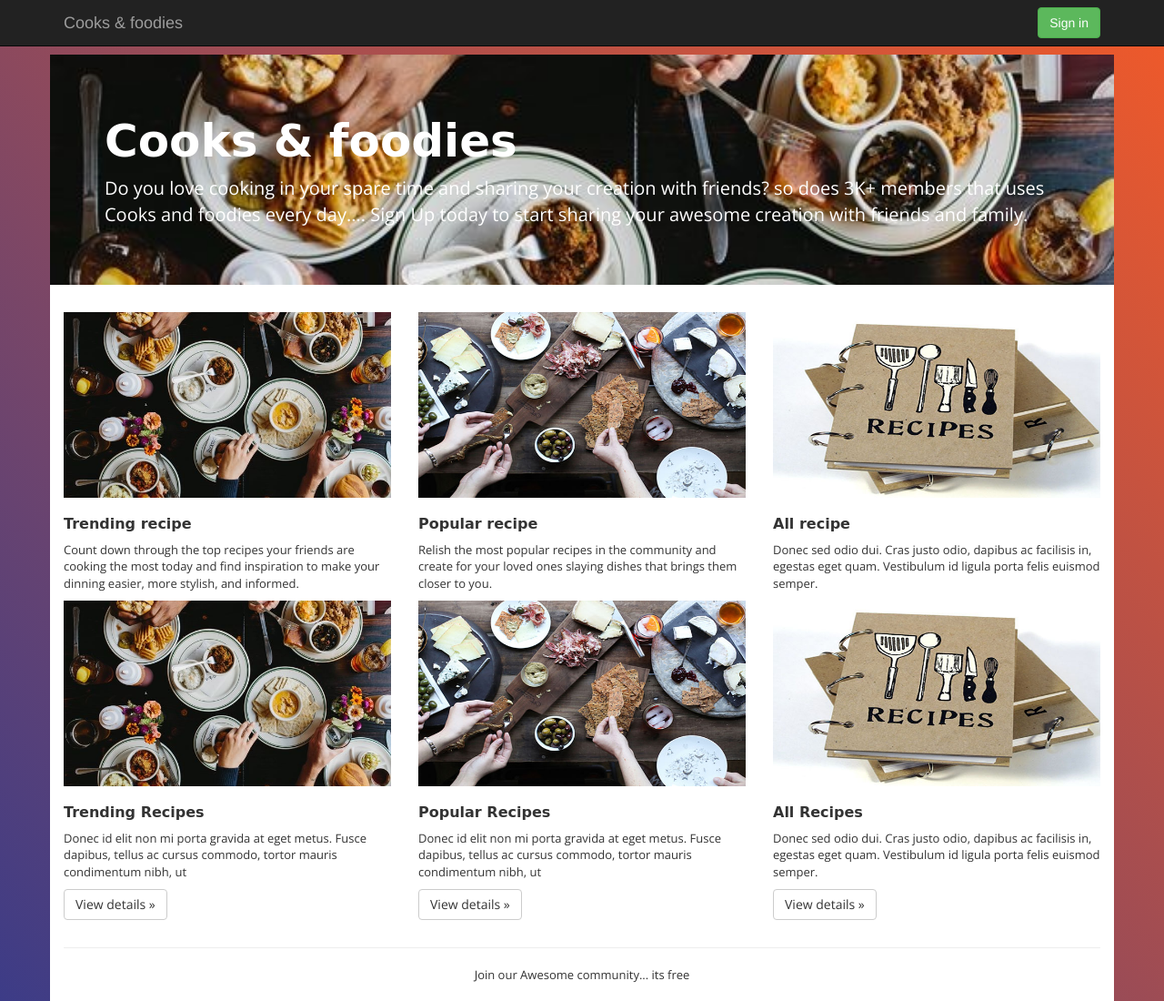
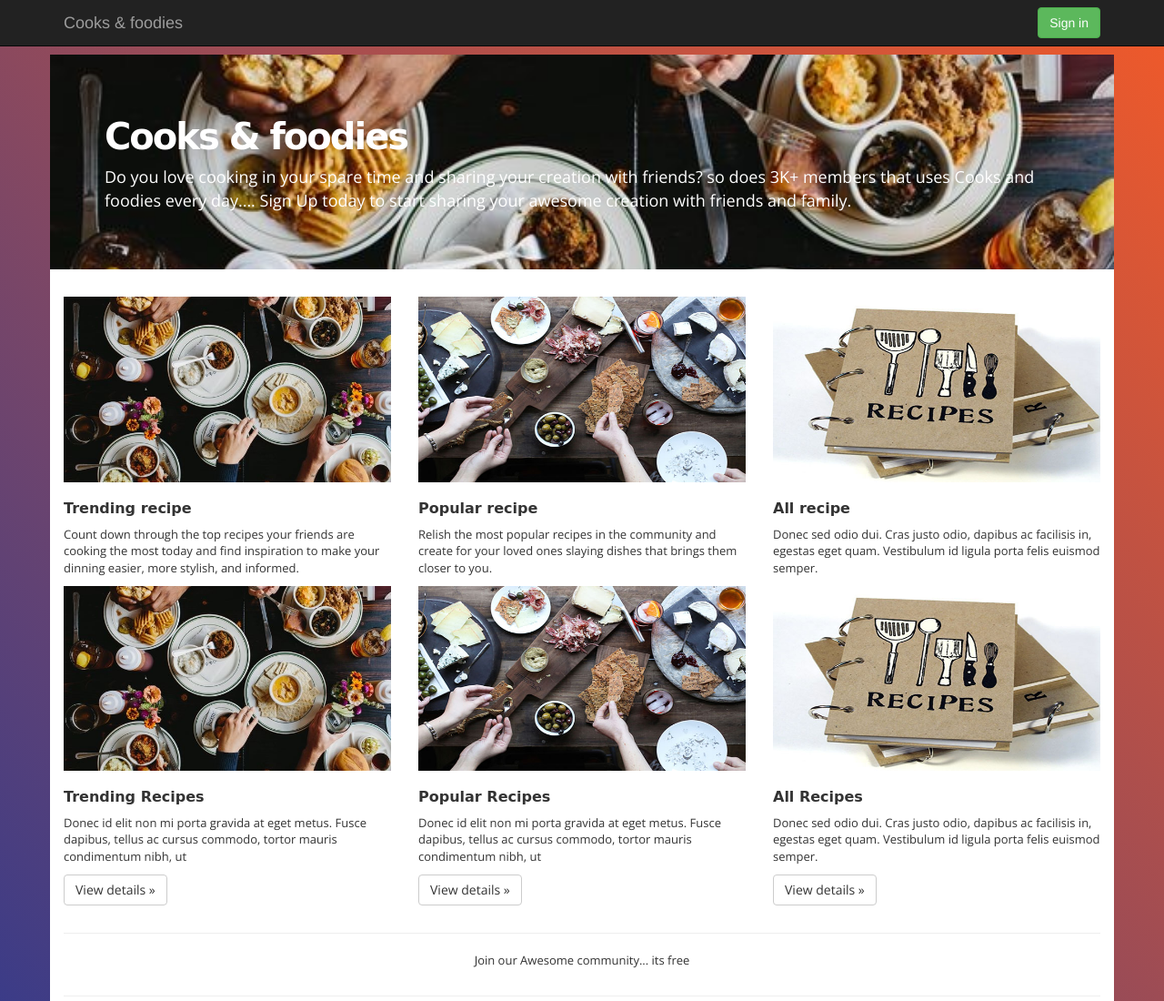
Before and after one commit to paddysolo/cooks-foodies-, a plain HTML site: page index.html in a window 1280 px wide. Shown: the top 1100 px of the page at 91% size. Drawn offline with nearby package versions, Linux system fonts and the light colour scheme; a web font is replaced by a local one.

Commit message:
updated font again h2 font
second update of font

```diff
--- a/css/main.css
+++ b/css/main.css
@@ -1,3 +1,4 @@
+
 
 
  body {
@@ -17,12 +18,13 @@
  	background-size:cover;
  }
  #heroImg h1{
- 	font-size: 5rem;
+ 	font-size: 4rem;
  	font-weight: bold;
+ 	letter-spacing: -2px;
  	font-family: 'Emilys Candy', cursive;
  }
  #heroImg p{
- 	font-size: 2rem;
+ 	font-size: 1.8rem;
 
  	 font-family: 'Open Sans', sans-serif;
  }
```
